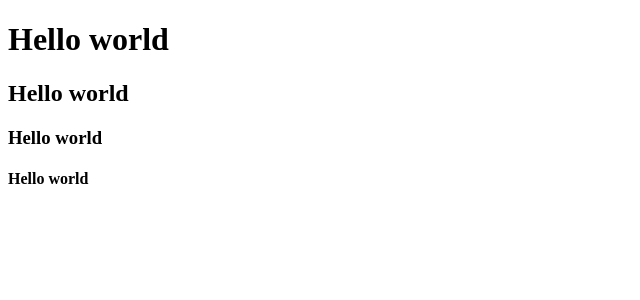
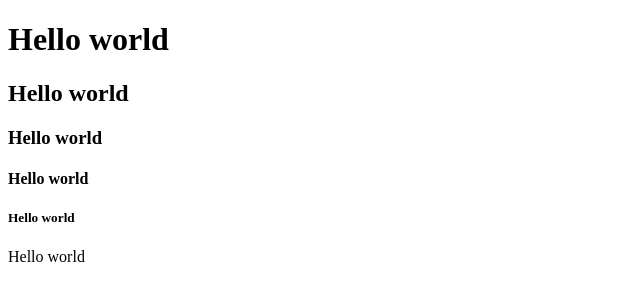
Before and after one commit to arifcse11/Test, a plain HTML site: page index.html in a window 1280 px wide. Shown: the whole page, without its empty margins (0-640 px from the left). Drawn offline with Linux system fonts and the light colour scheme.

Commit message:
hello world in p

```diff
--- a/index.html
+++ b/index.html
@@ -10,6 +10,8 @@
   <h2>Hello world</h2>
   <h3>Hello world</h3>
   <h4>Hello world</h4>
+  <h5>Hello world</h5>
+  <p>Hello world</p>
 
 </body>
 </html>
```
